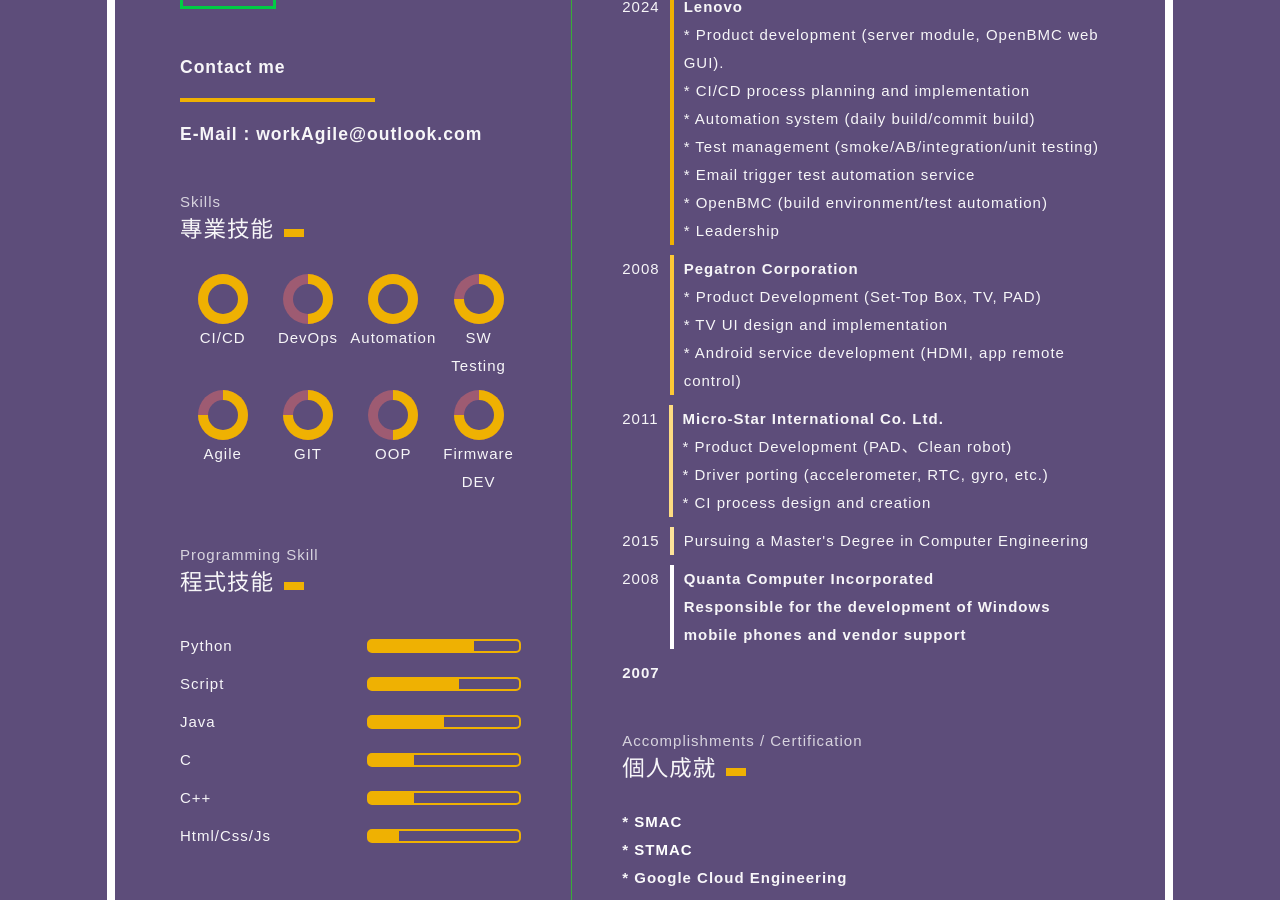
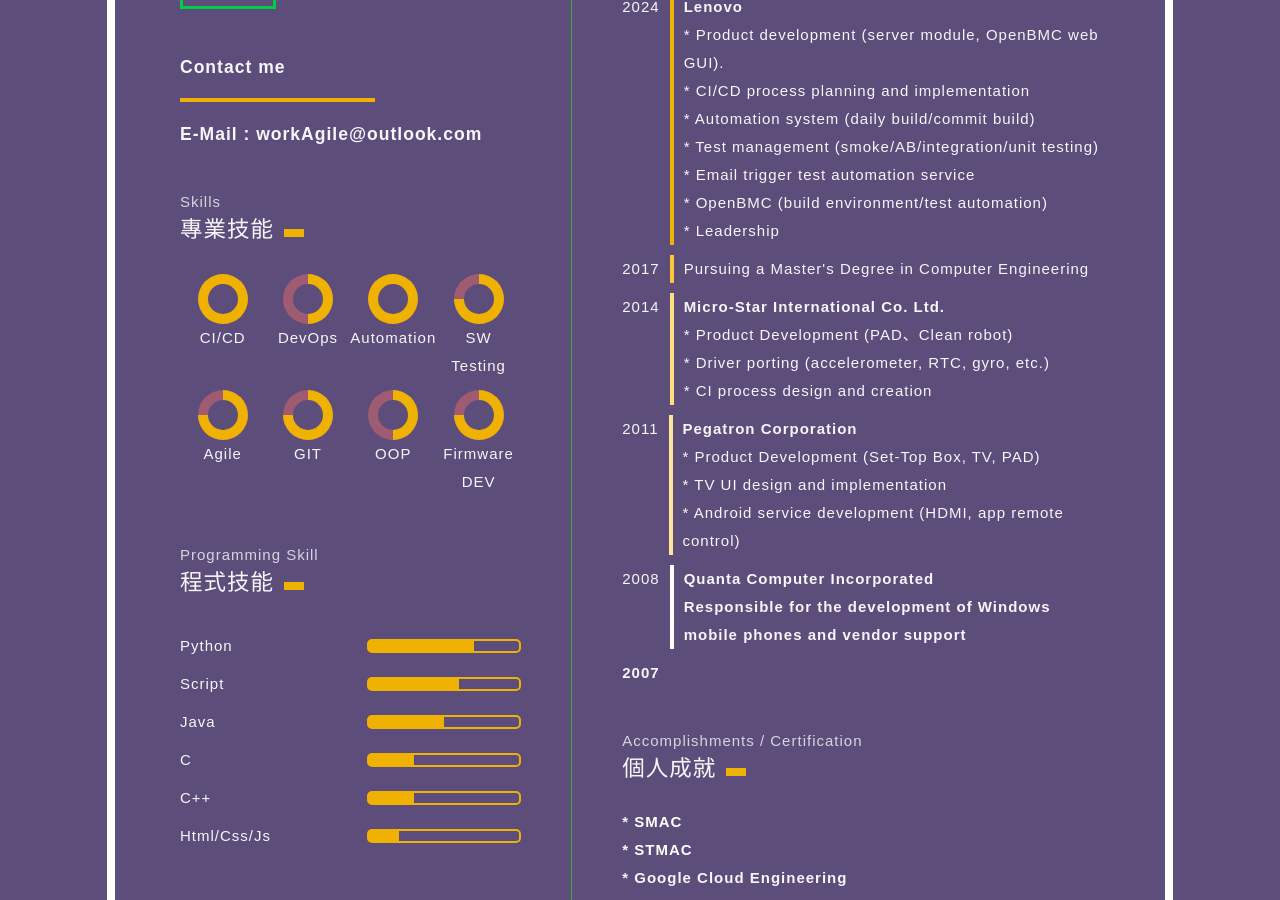
Before and after one commit to gitmaruneko/gitmaruneko.github.io, a Jekyll site: the page personal.html, which Jekyll copies as it is, in a window 1280 px wide and 900 px high, scrolled down 394 px. Built offline with Jekyll 4.4.1, drawn with Linux system fonts in a browser that asks for light colours.

Commit message:
Update resume

```diff
--- a/personal.html
+++ b/personal.html
@@ -159,15 +159,12 @@
             <li>* Leadership</li>
           </ul>
         </li>
-        <li class="year">2008
+        <li class="year">2017
           <ul>
-            <li><b>Pegatron Corporation</b></li>
-            <li> * Product Development (Set-Top Box, TV, PAD)</li>
-            <li> * TV UI design and implementation</li>
-            <li> * Android service development (HDMI, app remote control)</li>
+            <li>Pursuing a Master's Degree in Computer Engineering</li>
           </ul>
         </li>
-        <li class="year">2011
+        <li class="year">2014
           <ul>
               <li><b>Micro-Star International Co. Ltd.</b></li>
               <li>* Product Development (PAD、Clean robot)</li>
@@ -175,9 +172,12 @@
               <li>* CI process design and creation</li>
           </ul>
         </li>
-        <li class="year">2015
+        <li class="year">2011
           <ul>
-              <li>Pursuing a Master's Degree in Computer Engineering</li>
+            <li><b>Pegatron Corporation</b></li>
+            <li> * Product Development (Set-Top Box, TV, PAD)</li>
+            <li> * TV UI design and implementation</li>
+            <li> * Android service development (HDMI, app remote control)</li>
           </ul>
         </li>
         <li class="year">2008
```
